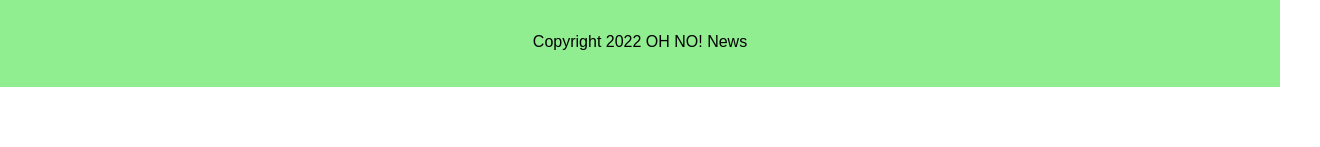
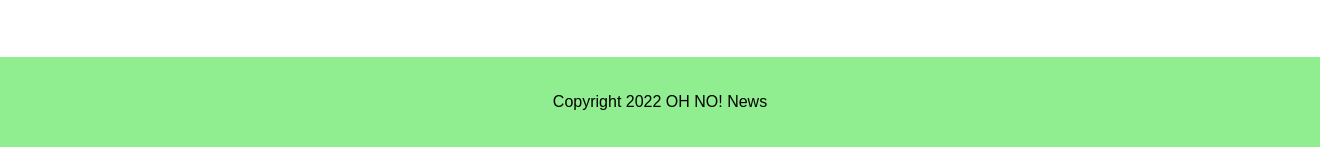
Before and after one commit to OhNoNetwork/OhNoWeb, a plain HTML site: page index.html in a window 1280 px wide. Shown: the part 653-800 px from the top of the page, 1320 px wide, since content can reach past the window. Drawn offline with Linux system fonts and the light colour scheme.

Commit message:
Update style.css

```diff
--- a/style.css
+++ b/style.css
@@ -50,4 +50,8 @@ footer {
   background-color: lightgreen;
   padding: 20px;
   text-align: center;
+  position: absolute;
+  bottom: 0;
+  width: 100%;
+  height: 50px;
 }
```
